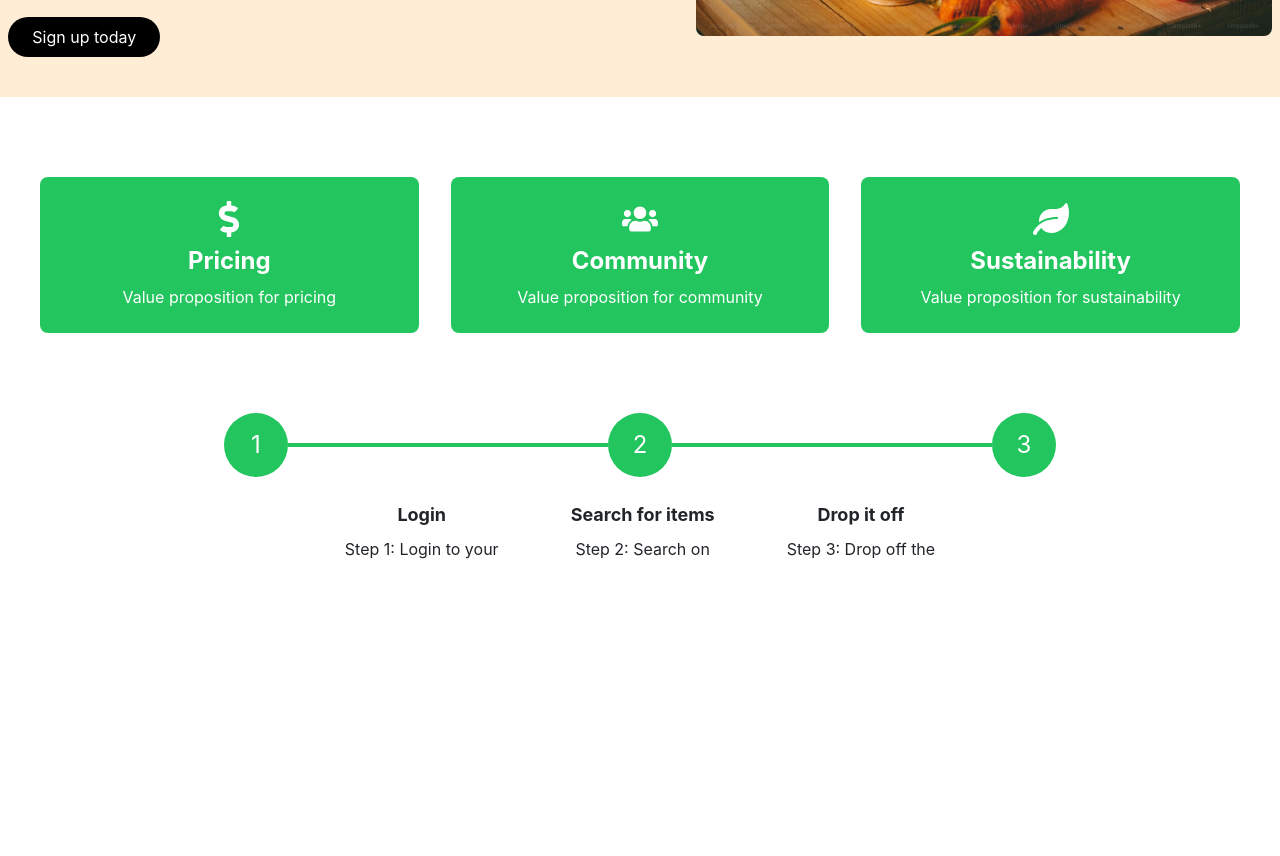
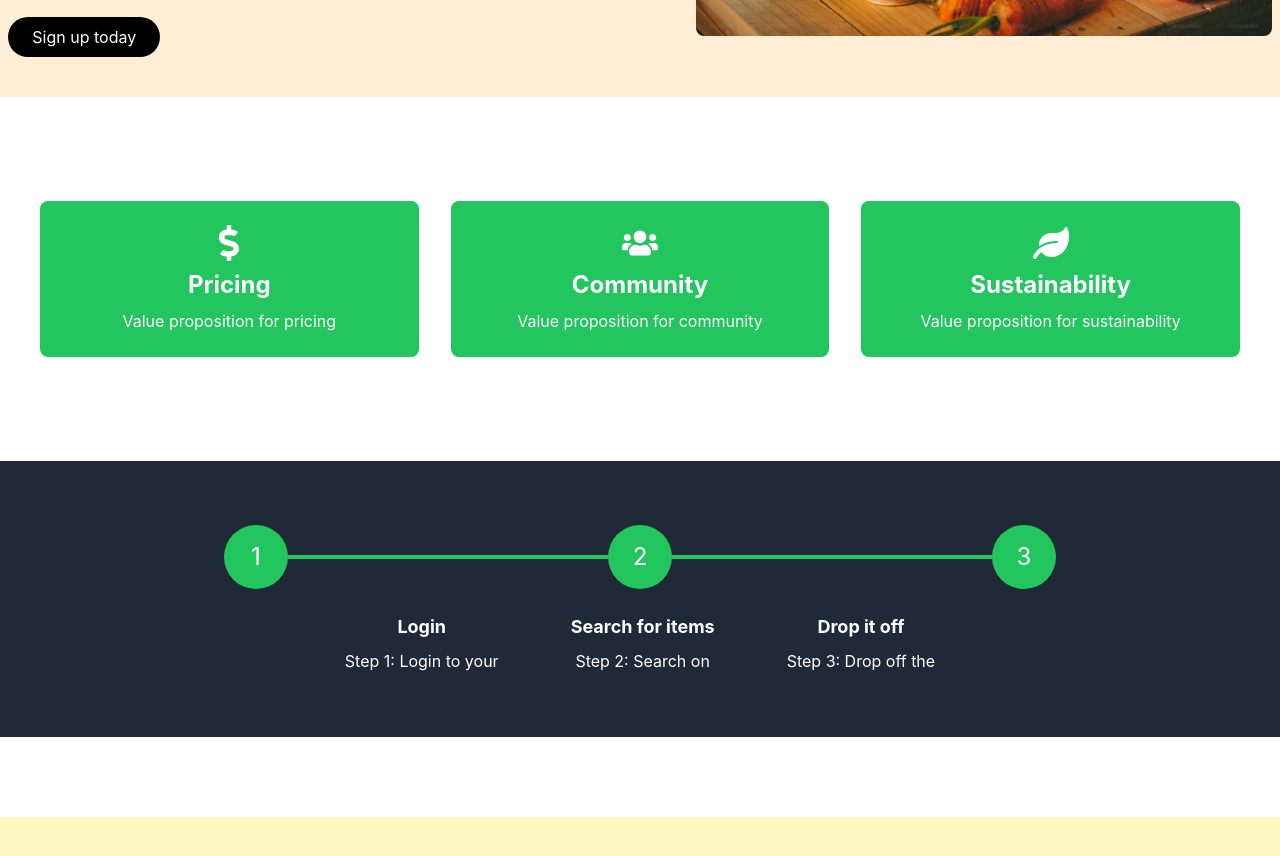
Before and after one commit to AnaCoda/HackTheChange2023_Bulk, a React (Create React App) app: page / in a window 1280 px wide. Shown: the part 460-1316 px from the top of the page. Before the commit the page ends 1021 px from the top, so only its background shows below. Built offline with nearby package versions, Linux system fonts and the light colour scheme.

Commit message:
home page

```diff
--- a/src/routes/Home.js
+++ b/src/routes/Home.js
@@ -20,7 +20,7 @@ const CenteredDiv = () => {
 
   const MissionValues = () => {
     return (
-      <div className="grid grid-cols-3 gap-8 mt-10 p-10">
+      <div className="grid grid-cols-3 gap-8 mt-16 p-10">
         <div className="rounded-lg bg-green-500 text-white p-4 flex flex-col items-center">
           <FaDollarSign className="text-4xl mb-2" />
           <h2 className="text-2xl font-bold mb-2">Pricing</h2>
@@ -42,7 +42,7 @@ const CenteredDiv = () => {
 
   const Timeline = () => {
     return (
-      <div className="flex justify-center items-center mt-10 flex-col">
+      <div className="flex justify-center items-center mt-16 flex-col bg-gray-800 p-16 text-white">
         <div className="flex items-center">
           <div className="w-16 h-16 bg-green-500 rounded-full flex justify-center items-center">
             <span className="text-white text-2xl">1</span>
@@ -81,6 +81,8 @@ const HomePage = () => {
       <CenteredDiv />
       <MissionValues />
       <Timeline/>
+      <div className='p-10 w-full h-25'></div>
+      <div className='p-10 w-full h-25 bg-yellow-100'></div>
     </div>
   );
 };
```
